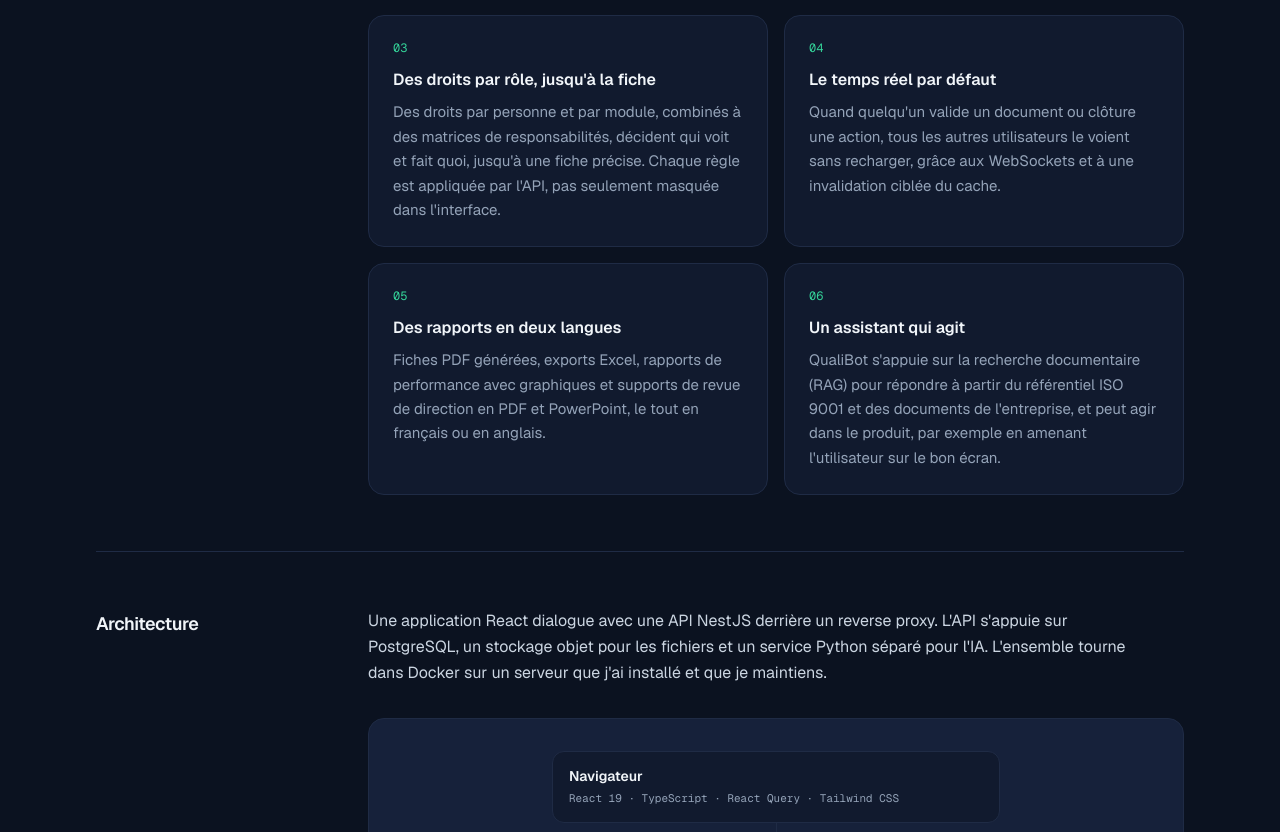
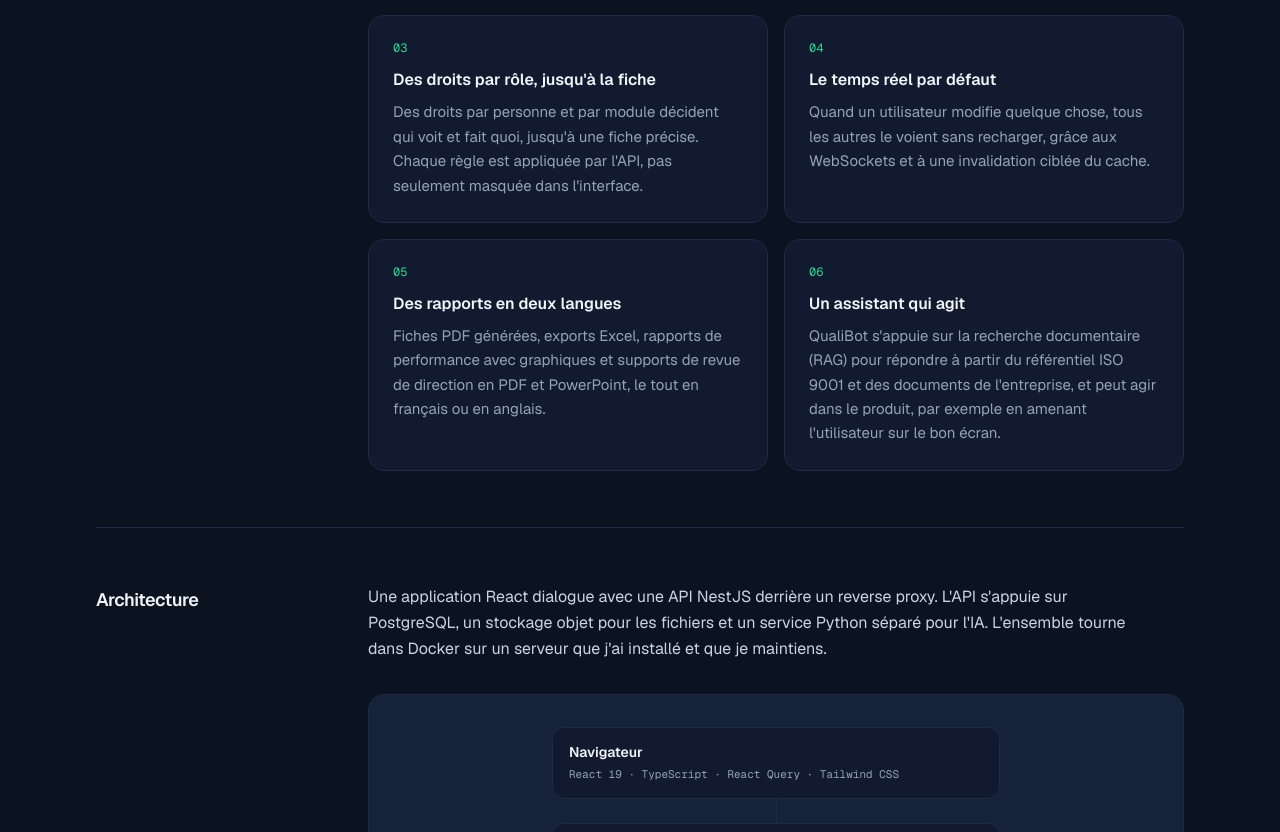
Before and after one commit to HoussemEddineWeslati/portfolio, a Next.js app: page /fr/work/testudo in a window 1280 px wide. Shown: the part 1969-2801 px from the top of the page. Built offline with nearby package versions, Linux system fonts and the light colour scheme.

Commit message:
fix: testudo case study drops the responsibility matrices and the workflow examples

```diff
--- a/src/content/en.ts
+++ b/src/content/en.ts
@@ -274,11 +274,11 @@ export const en = {
           },
           {
             title: "Role-based access, down to the record",
-            text: "Permissions per person and per module, combined with responsibility matrices, decide who can see and do what, down to a single record. Every rule is enforced by the API, not only hidden in the interface.",
+            text: "Permissions per person and per module decide who can see and do what, down to a single record. Every rule is enforced by the API, not only hidden in the interface.",
           },
           {
             title: "Real time by default",
-            text: "When someone validates a document or closes an action, every other user sees it without reloading, through WebSockets and targeted cache invalidation.",
+            text: "When one user changes something, every other user sees it without reloading, through WebSockets and targeted cache invalidation.",
           },
           {
             title: "Reporting in two languages",
--- a/src/content/fr.ts
+++ b/src/content/fr.ts
@@ -275,11 +275,11 @@ export const fr: Dict = {
           },
           {
             title: "Des droits par rôle, jusqu'à la fiche",
-            text: "Des droits par personne et par module, combinés à des matrices de responsabilités, décident qui voit et fait quoi, jusqu'à une fiche précise. Chaque règle est appliquée par l'API, pas seulement masquée dans l'interface.",
+            text: "Des droits par personne et par module décident qui voit et fait quoi, jusqu'à une fiche précise. Chaque règle est appliquée par l'API, pas seulement masquée dans l'interface.",
           },
           {
             title: "Le temps réel par défaut",
-            text: "Quand quelqu'un valide un document ou clôture une action, tous les autres utilisateurs le voient sans recharger, grâce aux WebSockets et à une invalidation ciblée du cache.",
+            text: "Quand un utilisateur modifie quelque chose, tous les autres le voient sans recharger, grâce aux WebSockets et à une invalidation ciblée du cache.",
           },
           {
             title: "Des rapports en deux langues",
```
